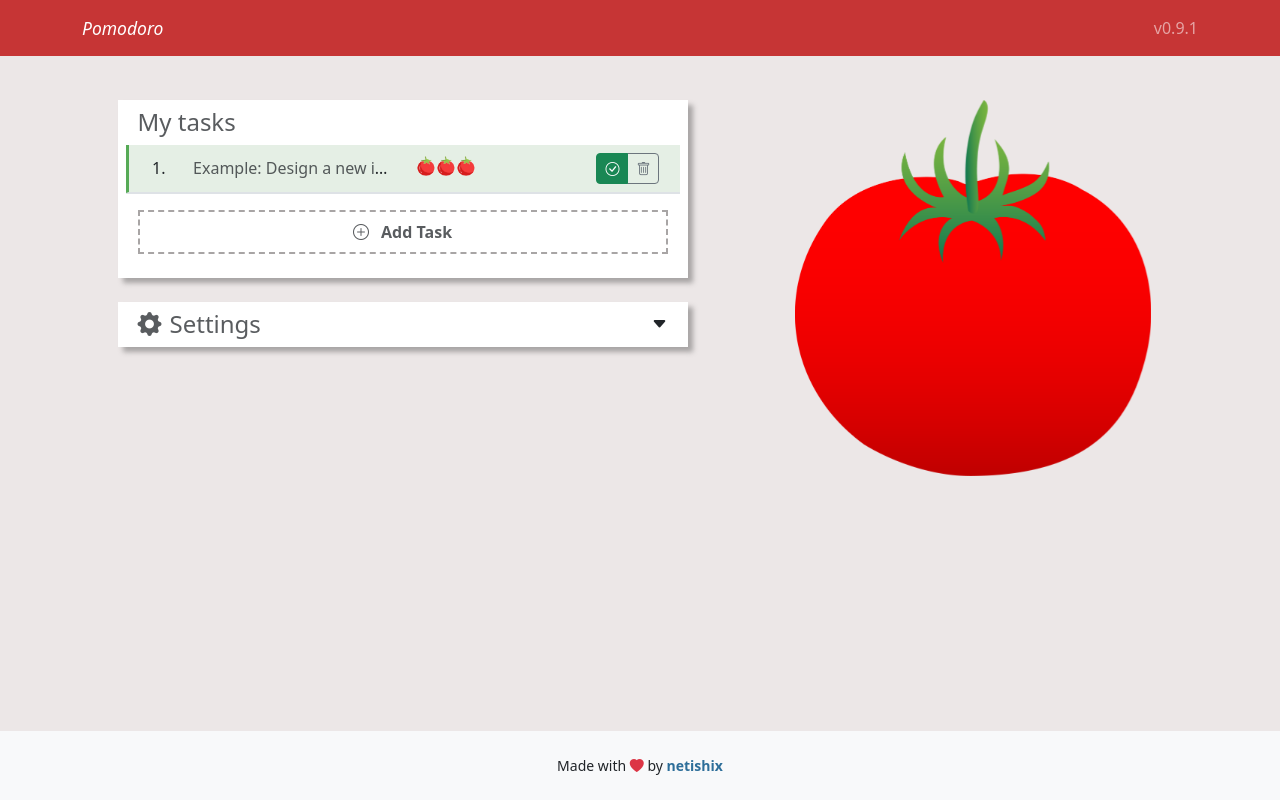
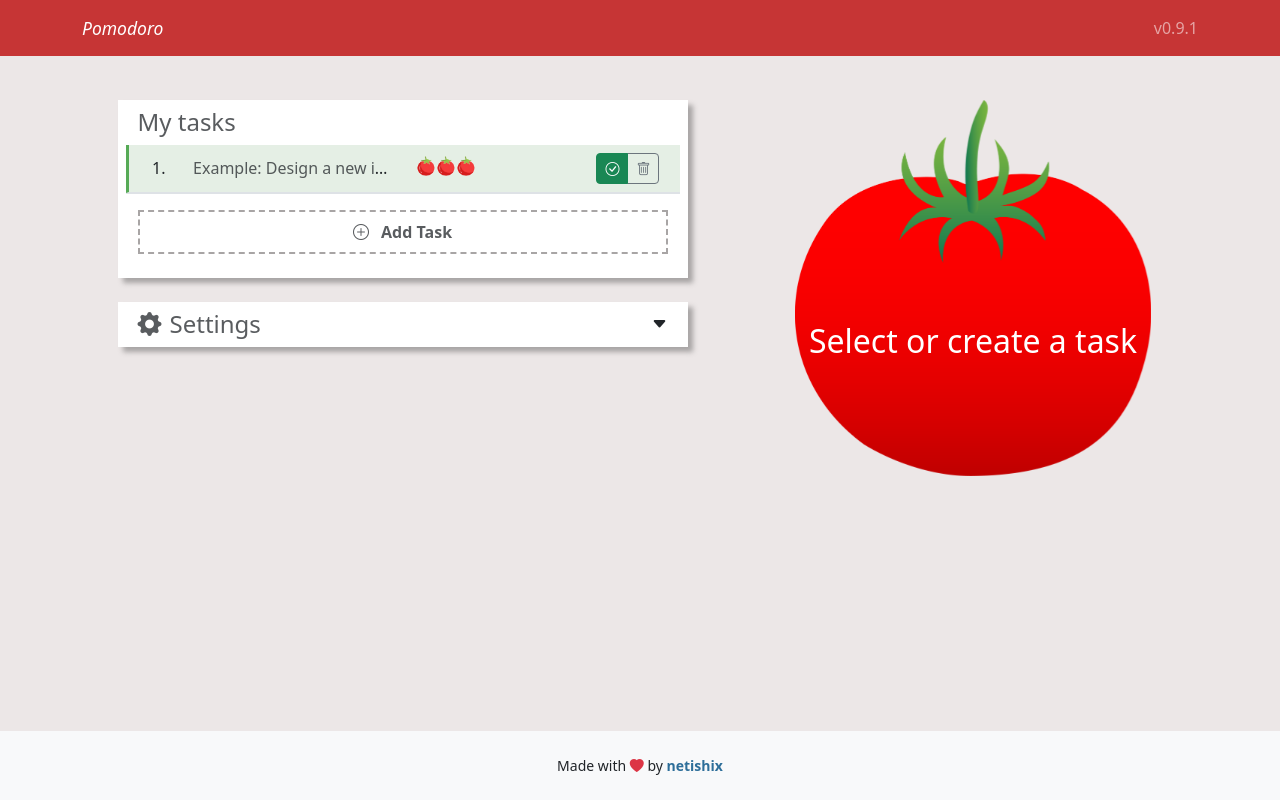
Before and after one commit to netishix/pomodoro, a Next.js app: page / in a window 1280 px wide. Both pictures are taken after a click on the button 612 px from the left and 287 px from the top of the page. Built offline with nearby package versions, Linux system fonts and the light colour scheme.

Commit message:
fix(segments): Fix css issues regarding task schedule segments

```diff
--- a/components/pages/home/task-schedule-segment/TaskScheduleSegment.module.scss
+++ b/components/pages/home/task-schedule-segment/TaskScheduleSegment.module.scss
@@ -62,7 +62,7 @@ $breakColor: #56aa56;
 .lastIteration {
   position: absolute;
   bottom: -14px;
-  right: -17px;
+  right: -16px;
   color: $pomodoroColor;
-  font-size: 1.5rem;
+  font-size: 24px;
 }
--- a/components/pages/home/timer/Timer.module.scss
+++ b/components/pages/home/timer/Timer.module.scss
@@ -1,10 +1,19 @@
-#timer {
+#timerContent {
   display: block;
   position:absolute;
   width: 100%;
   top: 45%;
   text-align: center;
   font-size: 4rem;
+  color: #fff;
+}
+
+.timeLeft {
+  font-size: 4rem;
+}
+
+.message {
+  font-size: 2rem;
 }
 
 #controllerBtn {
@@ -15,7 +24,3 @@
   text-align: center;
   font-size: 4rem;
 }
-
-#timeOutMessage {
- font-size: 2rem;
-}
--- a/components/pages/home/timer/Timer.tsx
+++ b/components/pages/home/timer/Timer.tsx
@@ -71,8 +71,15 @@ function Timer (
         <div className={`position-relative ${!activeIteration.finished ? 'animate__animated animate__bounce animate__repeat-2' : 'animate__animated animate__swing animate__repeat-3'}`}>
           <img className={`img-fluid ${activeIteration.type !== 'pomodoro' ? 'visually-hidden' : ''}`} src="/images/tomato.png" alt="tomato red"/>
           <img className={`img-fluid ${(activeIteration.type !== 'shortBreak' && activeIteration.type !== 'longBreak') ? 'visually-hidden' : ''}`} src="/images/tomato-green.png" alt="tomato green"/>
-          <div id={styles.timer} className="animate__animated animate__fadeIn animate__delay-1s">
-            <span className="text-white">{formatTimeLeft(activeIteration.secondsLeft)}</span>
+          <div id={styles.timerContent} className="animate__animated animate__fadeIn animate__delay-1s">
+            <div className={`${styles.timeLeft} mb-1`}>
+              {formatTimeLeft(activeIteration.secondsLeft)}
+            </div>
+            {
+              activeIteration.finished ?
+                <div className={styles.message}>Time out!</div>
+                : null
+            }
           </div>
           <div id={styles.controllerBtn} className="animate__animated animate__fadeIn animate__delay-1s">
             {
@@ -87,12 +94,6 @@ function Timer (
                       <i className="bi bi-play-fill me-2" />Resume</button>)
                 : null
             }
-            {
-
-              activeIteration.finished ?
-                <div id={styles.timeOutMessage} className="text-white">Time out!</div>
-                : null
-            }
           </div>
         </div>
       </div>
@@ -101,6 +102,9 @@ function Timer (
     return (
       <div className="position-relative animate__animated animate__bounce animate__repeat-2'">
         <img className="img-fluid" src="/images/tomato.png" alt="tomato red"/>
+        <div id={styles.timerContent} className="animate__animated animate__fadeIn animate__delay-1s">
+          <div className={`${styles.message} mt-5`}>Select or create a task</div>
+        </div>
       </div>
     );
   }
```
